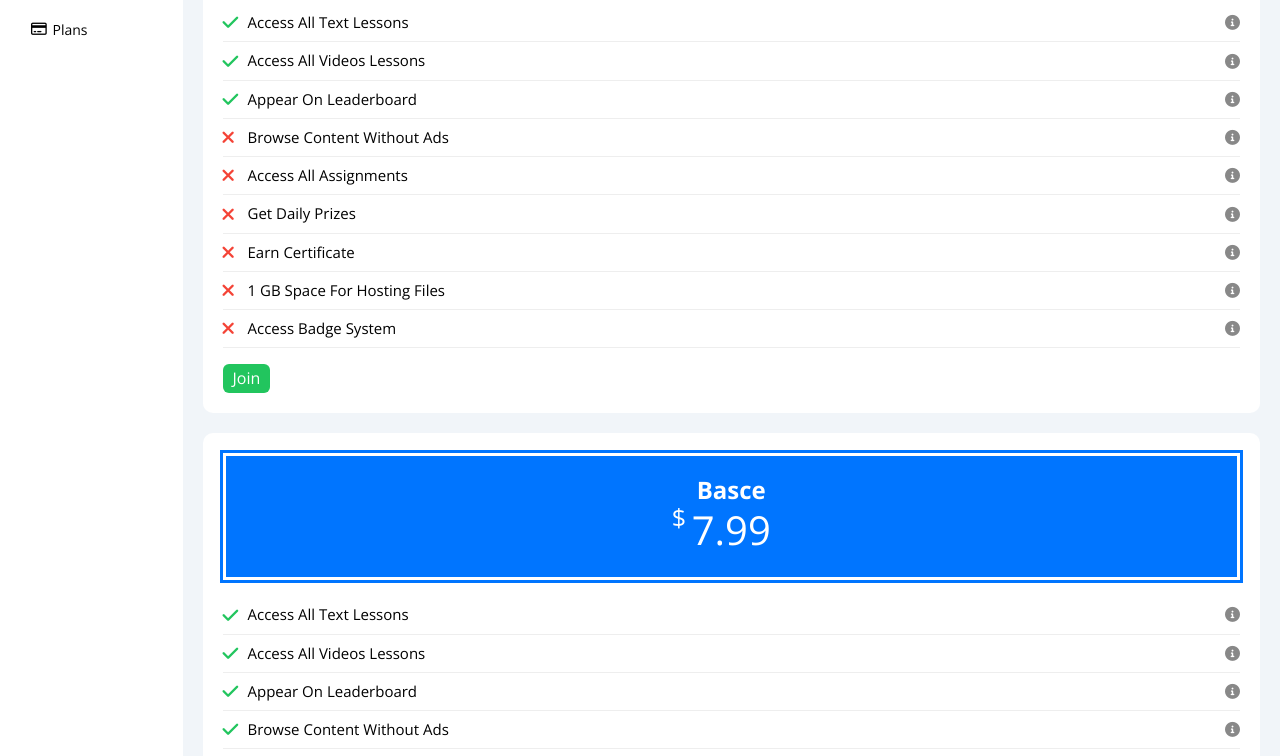
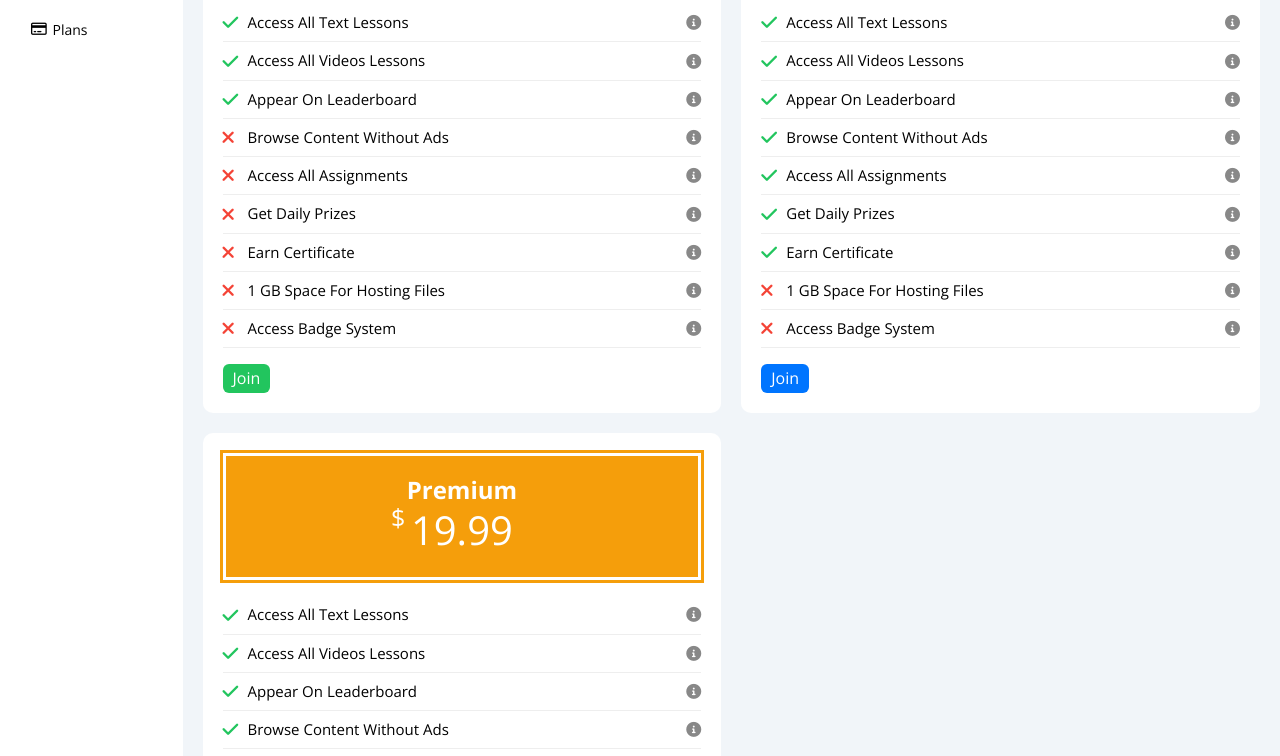
Before and after one commit to Mohamedfawzy3/Dashboard, a plain HTML site: page plans.html in a window 1280 px wide. Shown: the part 356-1112 px from the top of the page. Drawn offline with nearby package versions, Linux system fonts and the light colour scheme.

Commit message:
Ch-responsive

```diff
--- a/css/stylee.css
+++ b/css/stylee.css
@@ -1372,7 +1372,7 @@ a {
 .content .Box .box .income .income-progress {
   display: inline-block;
   height: 6px;
-  width: 260px;
+  width: 240px;
   border-radius: 6px;
   position: relative;
   background-color: #eee;
@@ -1384,6 +1384,7 @@ a {
   left: 0px;
   height: 100%;
   width: 80%;
+  border-radius: 6px;
 }
 .content .Box .box .income .income-progress .red {
   background-color: var(--red-color);
@@ -1752,12 +1753,6 @@ a {
 /* --------------------------- */
 /* Plans */
 /* --------------------------- */
-.content .plans-content{
-
-}
-.content .plans-content .box{
-
-}
 .content .plans-content .box .plane-prog{
 background-color:var(--green-color);
 color: white;
@@ -1782,9 +1777,6 @@ position: absolute;
 top: 0px;
 left: -20px;
 }
-.content .plans-content .box .features{
-
-}
 .content .plans-content .box .features li{
   display: flex;
   justify-content: space-between;
@@ -1843,3 +1835,13 @@ display: block;
   background-color: var(--orange-color);
   outline-color: var(--orange-color);
 }
+@media (min-width:1028px) {
+  .content .plans-content{
+display: flex;
+justify-content: space-between;
+flex-wrap: wrap;
+  }
+  .content .plans-content .box{
+  min-width: calc(100%/2 - 10px);
+  }
+}
```
